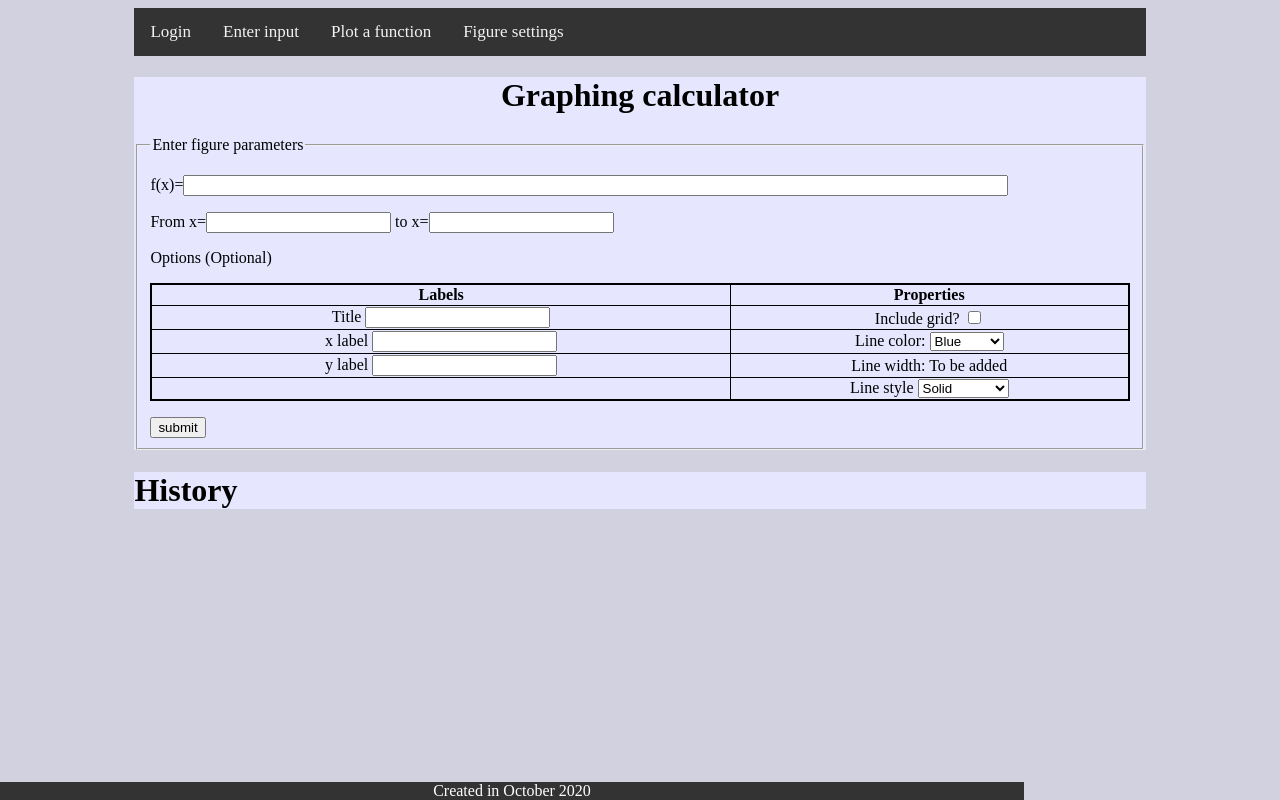
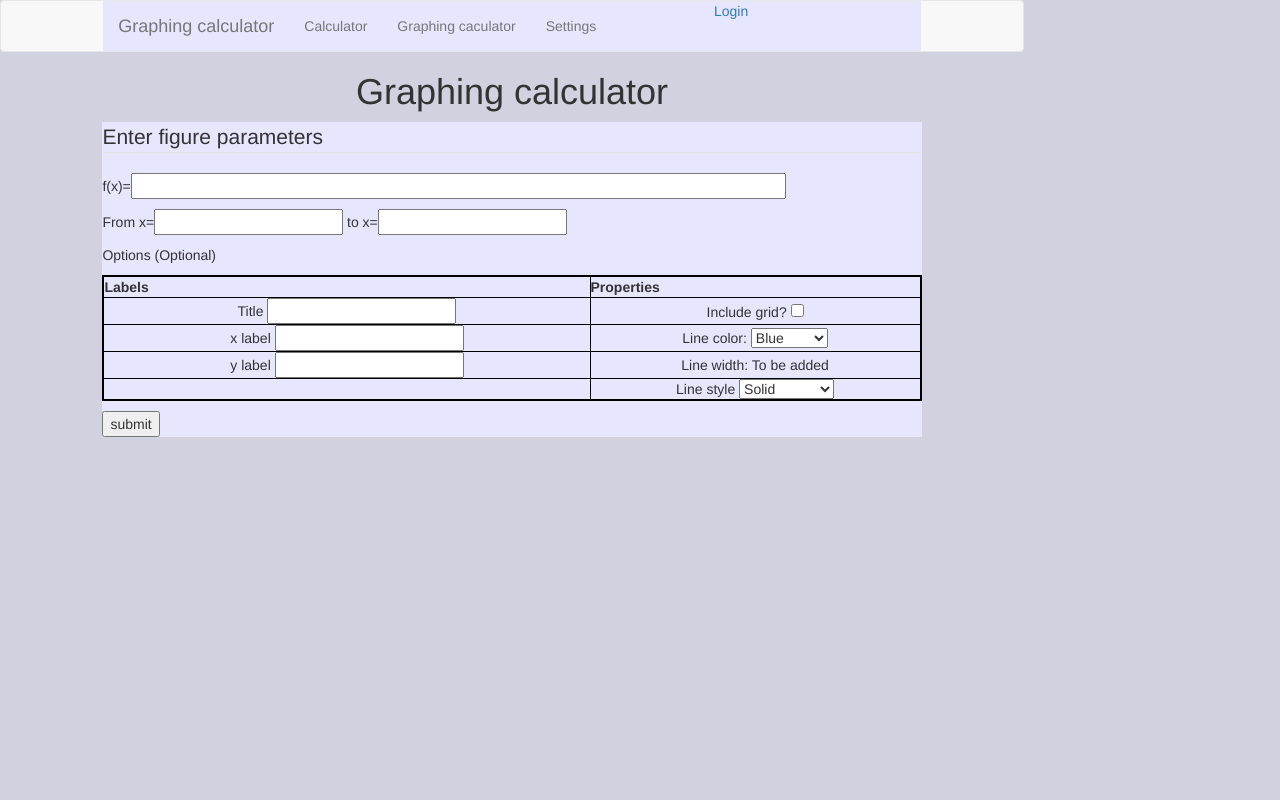
Before and after one commit to kate-melnykova/graphingcalc, a Flask app: page /graph in a window 1280 px wide. Run offline with Flask 2, Linux system fonts and the light colour scheme; some libraries are stand-ins or nearby versions.

Commit message:
Fix base.html

```diff
--- a/calcs/static/style.css
+++ b/calcs/static/style.css
@@ -71,3 +71,15 @@ tr:hover {background-color: #f5f5f5;}
   display: block;
   margin: 5px;
 }
+
+body{
+  background-color: #d1d1e0;
+  max-width: 90%;
+  width: 80%;
+}
+
+.page{margin: 2em auto; width: 35em; border: 5px solid #ccc;
+  padding: 0.8em; background: white; }
+
+.flash{ background: #cee5F5; padding: 0.5em;
+  border: 1px solid #aacbe2; }
--- a/calcs/templates/base.html
+++ b/calcs/templates/base.html
@@ -1,27 +1,64 @@
-<!DOCTYPE html>
-<html lang="en">
-  <head>
-      <meta charset="UTF-8">
-      <title>{% block title %}Scientific computations{% endblock %}</title>
-      <link rel="stylesheet" type="text/css" href="{{ url_for('static', filename='style.css') }}">
-      <script src="https://code.jquery.com/jquery-3.4.1.min.js"></script>
-      <script src="https://underscorejs.org/underscore-min.js"></script>
-      <script src="{{url_for('static', filename='main.js')}}"></script>
-  </head>
-  <body style="background-color:#d1d1e0;">
+{% import "bootstrap/wtf.html" as wtf %}
+{% extends "bootstrap/base.html" %}
+
+{% block title %}Graphing calculator{% endblock %}
+{% import "bootstrap/fixes.html" as fixes %}
+
+{% block scripts %}
+    <script src="https://code.jquery.com/jquery-3.4.1.min.js"></script>
+    <script src="https://underscorejs.org/underscore-min.js"></script>
+    <script src="{{url_for('static', filename='main.js')}}"></script>
+    {{super()}}
+{% endblock %}
+
+{% block styles %}
+    {{super()}}
+    <link rel="stylesheet" type="text/css"
+      href="{{url_for('static', filename='style.css')}}">
+{% endblock %}
 
 
-    <div class="topnav">
+{% block navbar %}
+<nav class="navbar navbar-default">
+  <div class="container-fluid">
+    <!-- Brand and toggle get grouped for better mobile display -->
+    <div class="navbar-header">
+      <button type="button" class="navbar-toggle collapsed" data-toggle="collapse"
+              data-target="#bs-example-navbar-collapse-1" aria-expanded="false">
+        <span class="sr-only">Toggle navigation</span>
+        <span class="icon-bar"></span>
+        <span class="icon-bar"></span>
+        <span class="icon-bar"></span>
+      </button>
+      <a class="navbar-brand" href="/">
+          <img border="0" alt="" src="/static/calculator_logo.jpg">
+          <!-- why the image is not shown -->
+          Graphing calculator
+      </a>
+    </div>
+
+    <!-- Collect the nav links, forms, and other content for toggling -->
+    <div class="collapse navbar-collapse" id="bs-example-navbar-collapse-1">
+      <ul class="nav navbar-nav">
+        <!-- <li class="active"><a href="#">Link <span class="sr-only">(current)</span></a></li> -->
+        <li><a href="/">Calculator</a></li>
+        <li><a href="/graph">Graphing caculator</a></li>
+        <li><a href="/settings">Settings</a></li>
+      </ul>
+      <ul class="nav navbar-nav navbar-right">
         {% if current_user.is_authenticated %}
             Hi, {{ current_user.username }}
             <a href="./login">Logout</a>
         {% else %}
             <a href="./logout">Login</a>
         {% endif %}
-        <a href="./">Enter input</a>
-        <a href="./graph">Plot a function</a>
-        <a href="./settings">Figure settings</a>
-    </div>
+      </ul>
+    </div><!-- /.navbar-collapse -->
+  </div><!-- /.container-fluid -->
+</nav>
+{% endblock %}
+
+{% block content %}
     <div>
         {% with messages = get_flashed_messages(with_categories=true) %}
           {% if messages %}
@@ -31,20 +68,13 @@
             {% endfor %}
             </ul>
           {% endif %}
-{% endwith %}
+        {% endwith %}
     </div>
-    <div class="content">
-        {% block content %}
-        {% endblock %}
-    </div>
-
-    <div>
-        {% block history %}
-        {% endblock %}
-    </div>
+    {{ super() }}
+    {% block main %}
+    {%  endblock %}
 
     <div class="footer" id="end">
         Created in October 2020
     </div>
-  </body>
-</html>
+{% endblock %}
--- a/calcs/templates/graph.html
+++ b/calcs/templates/graph.html
@@ -4,12 +4,12 @@
 
 {% block content %}
 <h1 id="history" align="center">Graphing calculator</h1>
-
+<div>
 <fieldset>
     <legend>Enter figure parameters</legend>
     <form id="graph">
     <p>
-        f(x)=<input type="text" name="expression" size="100" required/>
+        f(x)=<input type="text" name="expression" style="width:80%" required/>
     </p>
     <p>
     From x=<input type="number" name="xmin" required/>
@@ -61,6 +61,7 @@
     <span id="result"></span>
     </form>
 </fieldset>
+</div>
 {% endblock %}
 
 {% block history %}
--- a/calcs/templates/index.html
+++ b/calcs/templates/index.html
@@ -3,6 +3,7 @@
 {% block title %}Scientific computations{% endblock %}
 
 {% block content %}
+    <div>
 <h1 id="history" align="center">Online calculator</h1>
 
 <fieldset>
@@ -22,4 +23,5 @@
     <legend> Last 10 calculations </legend>
     <div id="container"></div>
 </fieldset>
+    </div>
 {% endblock %}
```
Also changed, not shown: calcs/templates/login.html (+0 -55 lines), calcs/static/calculator_logo.jpg (added).
